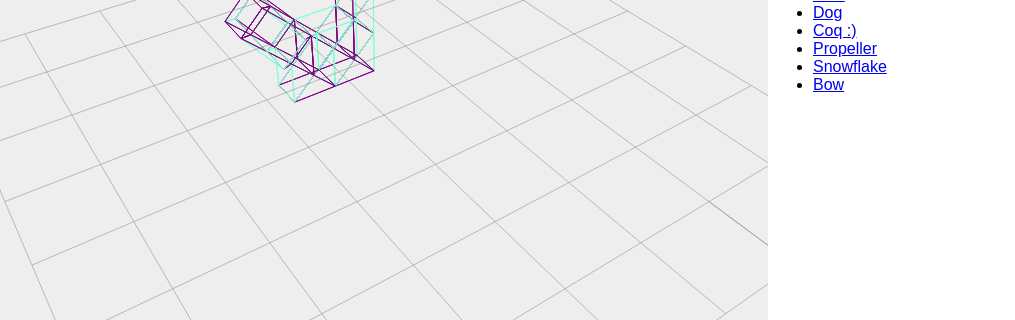
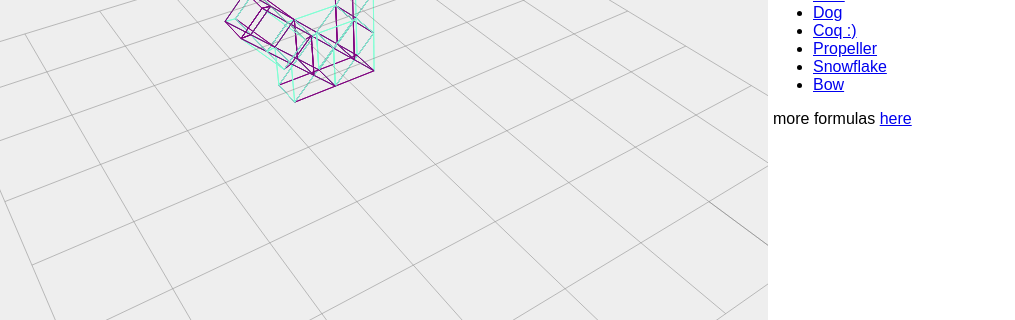
Before and after one commit to marshall-lee/rubik-snake, a plain HTML site: page index.html in a window 1280 px wide. Shown: the part 141-461 px from the top of the page, 0-1015 px from the left. Drawn offline with Linux system fonts and the light colour scheme.

Commit message:
add hyperlink

```diff
--- a/index.html
+++ b/index.html
@@ -37,6 +37,7 @@
       <li><a href="#" id="buttonSnowflake">Snowflake</a></li>
       <li><a href="#" id="buttonBow">Bow</a></li>
     </ul>
+    more formulas <a href="http://thomas-wolter.de/index_en.htm">here</a>
   </div>
 </body>
 </html>
```
